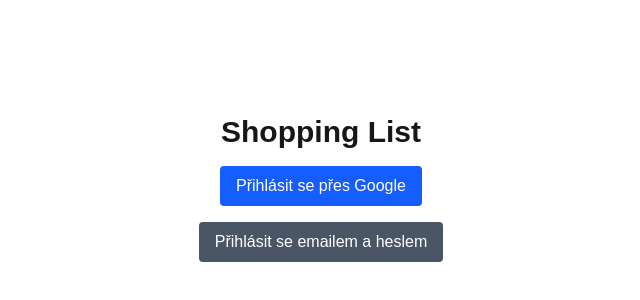
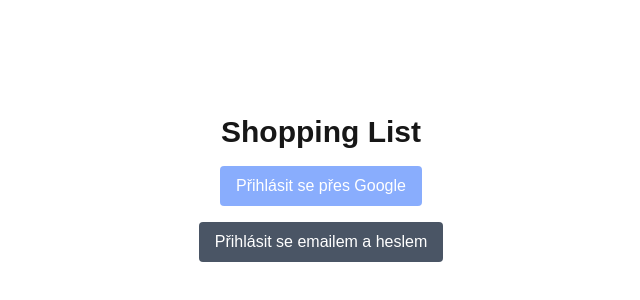
Before and after one commit to Memousek/shoppinglist, a Next.js app: page / in a window 1280 px wide. Shown: the part 212-512 px from the top of the page, without its empty margins (319-959 px from the left). Built offline with nearby package versions, Linux system fonts and the light colour scheme; no server answers.

Commit message:
Update HomePage component: Add disabled state and aria-label to Google sign-in button for improved accessibility and user experience.

```diff
--- a/src/app/page.tsx
+++ b/src/app/page.tsx
@@ -42,9 +42,10 @@
     <main className="flex flex-col items-center justify-center min-h-screen gap-4" aria-label="Přihlašovací stránka">
       <h1 className="text-3xl font-bold">Shopping List</h1>
       <button
-        className="px-4 py-2 bg-blue-600 text-white rounded hover:bg-blue-700"
+        className="px-4 py-2 bg-blue-600 text-white rounded hover:bg-blue-700 disabled:opacity-50 disabled:cursor-not-allowed"
         onClick={handleSignInWithGoogle}
         aria-label="Přihlásit se přes Google"
+        disabled={true}
       >
         Přihlásit se přes Google
       </button>
```
